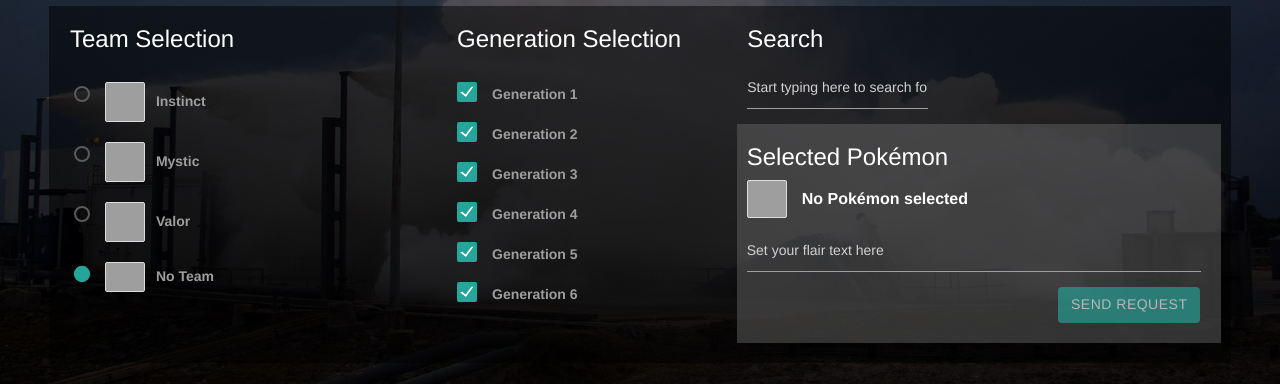
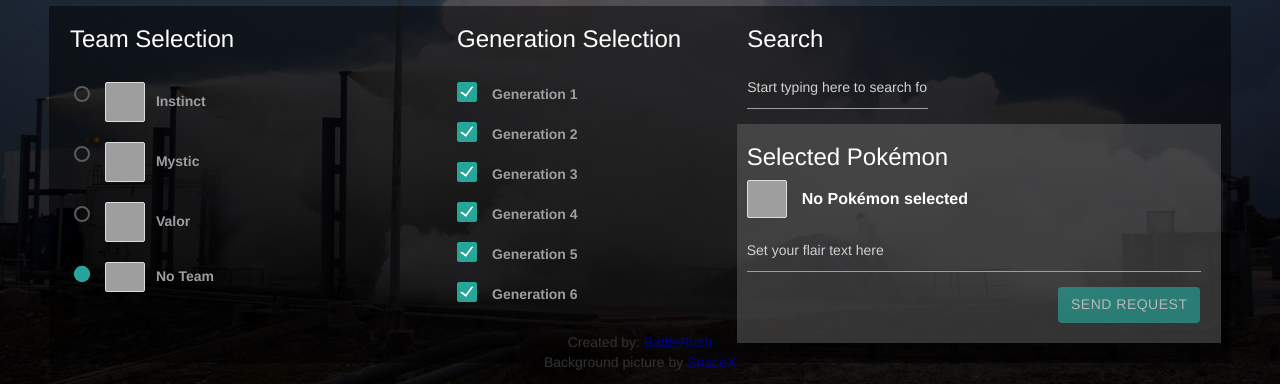
Before and after one commit to BattleRush/PokemonGoFlairSelection, a plain HTML site: page index.html in a window 1280 px wide. Shown: the part 414-798 px from the top of the page. Drawn offline with Linux system fonts and the light colour scheme; grey boxes are pictures that could not be loaded.

Commit message:
Updated footer

```diff
--- a/app/css/custom.css
+++ b/app/css/custom.css
@@ -70,3 +70,12 @@ body {
     vertical-align: middle;
     padding: 8px; font-size:16px;width:200px; font-weight:bold;
 }
+
+.footerInfo {
+    position: absolute;
+    right: 0;
+    bottom: 0;
+    left: 0;
+    padding: 1rem;
+    text-align: center;
+}
--- a/index.html
+++ b/index.html
@@ -171,10 +171,10 @@
                 </div>
             </div>
 
-            <div class="row white-text">
-                Created by /u/BattleRushGaming <a href="https://twitter.com/BattleRushFPS" target="_blank" class="blue-text lighten-2">Twitter</a><br />
-                Source available on <a href="https://github.com/BattleRush/PokemonGoFlairSelection" target="_blank" class="blue-text lighten-2">GitHub</a>.
-            </div>
+		   <div class="footerInfo">
+				Created by: <a href="https://github.com/BattleRush" target="blank">BattleRush</a></br>
+				Background picture by <a href="https://spacex.com/" target="blank">SpaceX</a>
+			</div>
         </div>
 </body>
 </html>
```
